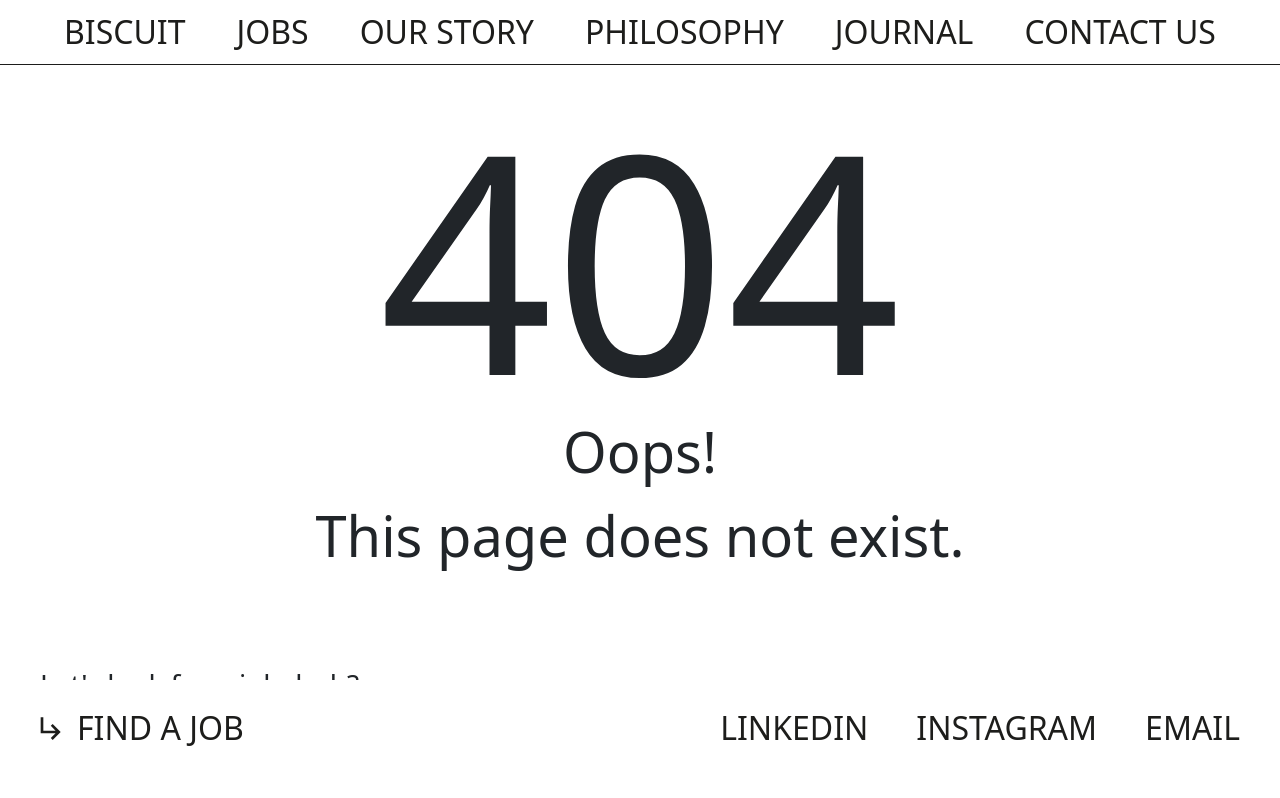
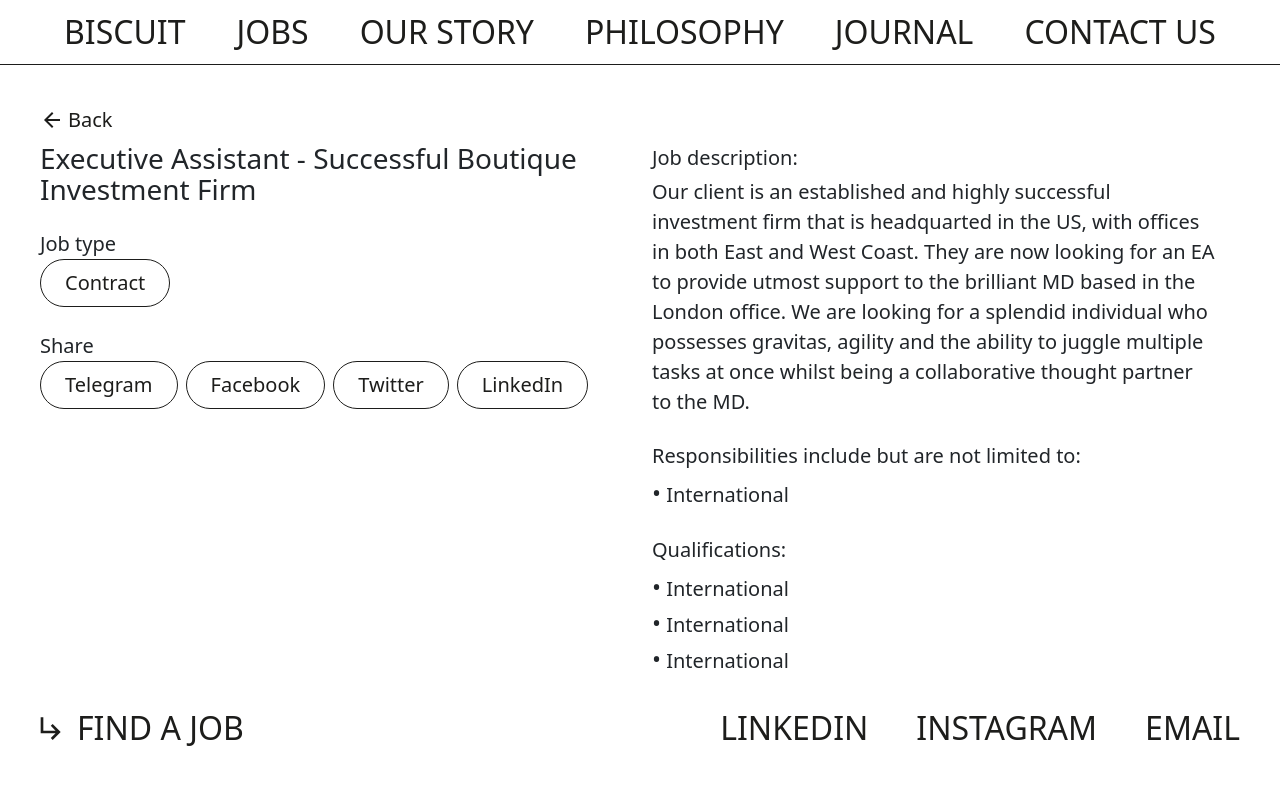
Before and after one commit to techtee-ltd/biscuit-recruitment-website, a Next.js app: page /jobs/1 in a window 1280 px wide. Before the commit this address had no page. Shown: the top 798 px of the page. Built offline with nearby package versions, Linux system fonts and the light colour scheme.

Commit message:
static job details page

```diff
--- /dev/null
+++ b/src/app/jobs/[id]/jobsId.module.scss
@@ -0,0 +1,41 @@
+.jobsPage {
+    font-size: var(--text-xs);
+    padding: 16px;
+    padding-bottom: 100px;
+}
+
+.title {
+    font-size: 28px;
+    font-weight: 500;
+    line-height: 1.1;
+}
+
+.textSubtitle {
+    font-weight: 500;
+}
+
+.shareTablet {
+    display: none;
+}
+
+@media only screen and (min-width: 768px) {
+
+    .jobsPage {
+        padding-top: 64px;
+    }
+
+    .shareMobile {
+        display: none;
+    }
+
+    .shareTablet {
+        display: block;
+    }
+}
+
+@media only screen and (min-width: 1200px) {
+
+    .jobsPage {
+        padding: 40px;
+    }
+}
--- /dev/null
+++ b/src/app/jobs/[id]/page.tsx
@@ -0,0 +1,92 @@
+"use client";
+
+import styles from "@/app/jobs/[id]/jobsId.module.scss";
+import ArrowIcon from "@/components/Icons/ArrowIcon";
+import JobShareTabs from "@/components/JobShareTabs";
+import Tab from "@/components/Tab";
+import Link from "next/link";
+import { Col, Container, Row, Stack } from "react-bootstrap";
+
+const JobsIdPage = ({ params }) => (
+  <Container
+    fluid
+    className={`d-grid row-gap-5 row-gap-md-2 ${styles.jobsPage}`}
+  >
+    <Row>
+      <Link href="/jobs">
+        <Stack direction="horizontal" gap={1}>
+          <ArrowIcon /> Back
+        </Stack>
+      </Link>
+    </Row>
+
+    <Row className="row-gap-4">
+      <Col xs={12} md={6}>
+        <Row className="gap-4">
+          <Col xs={12} className={styles.title}>
+            Executive Assistant - Successful Boutique Investment Firm
+          </Col>
+
+          <Col xs={12}>
+            <div className={styles.textSubtitle}>Job type</div>
+            <Tab state="readOnly">Contract</Tab>
+          </Col>
+
+          <Col xs={12} className={styles.shareTablet}>
+            <div className={styles.textSubtitle}>Share</div>
+            <JobShareTabs />
+          </Col>
+        </Row>
+      </Col>
+
+      <Col xs={12} md={6}>
+        <Row className="gap-4">
+          <Row className="gap-1">
+            <div className={styles.textSubtitle}>Job description:</div>
+            <div>
+              Our client is an established and highly successful investment firm
+              that is headquarted in the US, with offices in both East and West
+              Coast. They are now looking for an EA to provide utmost support to
+              the brilliant MD based in the London office. We are looking for a
+              splendid individual who possesses gravitas, agility and the
+              ability to juggle multiple tasks at once whilst being a
+              collaborative thought partner to the MD.
+            </div>
+          </Row>
+
+          <Row className="gap-1">
+            <div className={styles.textSubtitle}>
+              Responsibilities include but are not limited to:
+            </div>
+            <div className={styles.textBody}>
+              <span style={{ fontSize: "24px" }}>&bull;</span> International
+            </div>
+          </Row>
+          <Row className="gap-1">
+            <Col xs={12}>
+              <div className={styles.textSubtitle}>Qualifications:</div>
+            </Col>
+            <Col xs={12}>
+              <div>
+                <span style={{ fontSize: "24px" }}>&bull;</span> International
+              </div>
+              <div>
+                <span style={{ fontSize: "24px" }}>&bull;</span> International
+              </div>
+              <div>
+                <span style={{ fontSize: "24px" }}>&bull;</span> International
+              </div>
+            </Col>
+          </Row>
+        </Row>
+      </Col>
+
+      <Col className={styles.shareMobile}>
+        <div className={styles.textSubtitle}>Share</div>
+        <JobShareTabs />
+      </Col>
+    </Row>
+  </Container>
+);
+
+export default JobsIdPage;
--- /dev/null
+++ b/src/components/Icons/ArrowIcon.tsx
@@ -0,0 +1,15 @@
+const ArrowIcon = (props: any) => (
+  <svg
+    xmlns="http://www.w3.org/2000/svg"
+    width={24}
+    height={24}
+    fill="none"
+    {...props}
+  >
+    <path
+      fill="#1D1D1B"
+      d="M20 11H7.83l5.59-5.59L12 4l-8 8 8 8 1.41-1.41L7.83 13H20v-2Z"
+    />
+  </svg>
+);
+export default ArrowIcon;
--- a/src/components/JobCard/index.tsx
+++ b/src/components/JobCard/index.tsx
@@ -2,6 +2,7 @@
 
 import styles from "@/components/JobCard/JobCard.module.scss";
 import Tab from "@/components/Tab";
+import Link from "next/link";
 import { Stack } from "react-bootstrap";
 
 const JobCard = () => (
@@ -26,7 +27,9 @@ const JobCard = () => (
         utmost support to the brilliant MD based in the London office.{" "}
       </div>
     </Stack>
-    <Tab variant="full">See More</Tab>
+    <Link href="/jobs/1">
+      <Tab variant="full">See More</Tab>
+    </Link>
   </div>
 );
 
--- /dev/null
+++ b/src/components/JobShareTabs/index.tsx
@@ -0,0 +1,21 @@
+import styles from "@/components/JobShareTabs/JobShareTabs.module.scss";
+import Tab from "@/components/Tab";
+import { Col, Row } from "react-bootstrap";
+
+// TODO: implement the share function per social media
+
+const socialMedia = ["Telegram", "Facebook", "Twitter", "LinkedIn"];
+
+const JobShareTabs = () => {
+  return (
+    <Row className="gap-2 g-0">
+      {socialMedia.map((i) => (
+        <Col xs={"auto"}>
+          <Tab key={i}>{i}</Tab>
+        </Col>
+      ))}
+    </Row>
+  );
+};
+
+export default JobShareTabs;
--- a/src/components/Tab/Tab.module.scss
+++ b/src/components/Tab/Tab.module.scss
@@ -5,6 +5,7 @@
     border-radius: 40px;
     padding: 8px 24px;
     font-size: var(--text-xs);
+    width: fit-content;
 }
 
 .base:hover, .base[type="button"]:active {
```
Also changed, not shown: src/components/Icons/Button/Icons.svg (added).
